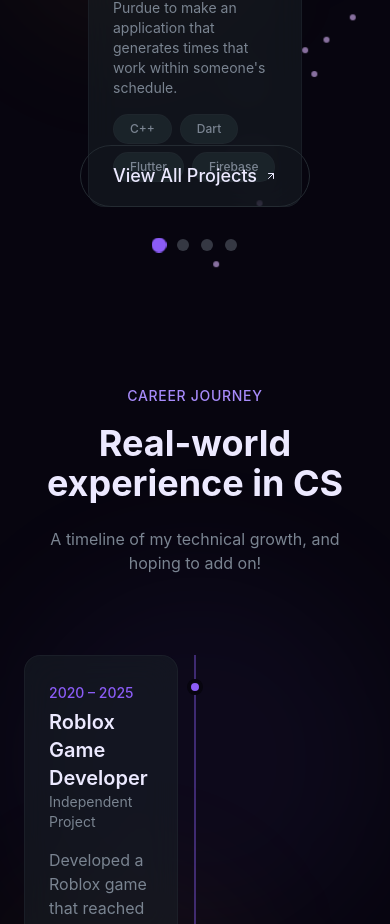
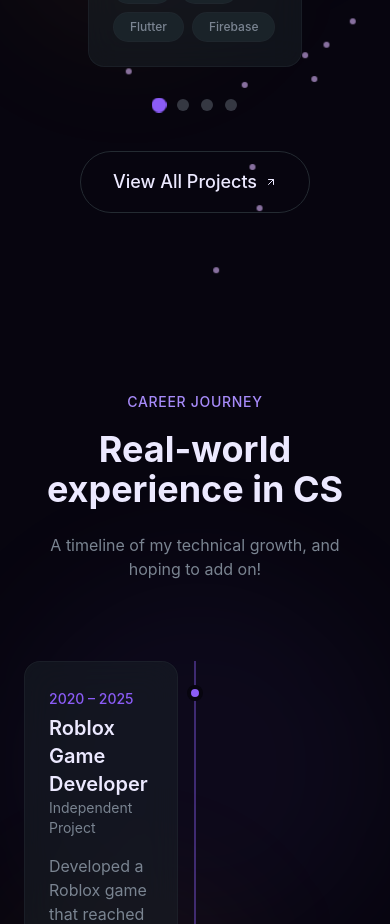
Before and after one commit to akinnisten/personal-portfolio, a React (Vite) app: page / in a window 390 px wide. Shown: the part 3988-4912 px from the top of the page. Built offline with nearby package versions, Linux system fonts and the light colour scheme.

Commit message:
mobile fixes and pic quality

```diff
--- a/src/sections/Projects.jsx
+++ b/src/sections/Projects.jsx
@@ -35,6 +35,7 @@ const projects = [
             "Created a fictional company with a group of five, NetLink, that incorporated topologies, documentation, pricing.",
         image: "/Picture1.png",
         objectFit: "contain",
+        imageHeight: "h-40",
         tags: ["PuTTy", "Collaboration", "TCP/IP Protocols", "VMWare"],
         link: "https://docs.google.com/document/d/1H8KvXB02C2DRoeBA4mo48ivQSoQQ25Om/preview",
     },
@@ -106,7 +107,7 @@ export const Projects = () => {
                 </div>
 
                 {/* Carousel */}
-                <div className="max-w-2xl mx-auto h-140">
+                <div className="max-w-2xl mx-auto">
                     <div className="flex items-center gap-4 md:gap-6">
                         {/* Left Arrow */}
                         <button
@@ -122,7 +123,7 @@ export const Projects = () => {
                             <ScrollReveal className="duration-1500">
                                 <div className="group glass rounded-2xl overflow-hidden animate-fade-in">
                                     {/* Image */}
-                                    <div className="relative overflow-hidden h-64 bg-surface">
+                                    <div className={'relative overflow-hidden ${project.imageHeight || "h-64"} bg-surface'}>
                                         <img
                                             src={project.image}
                                             alt={project.title}
@@ -202,7 +203,7 @@ export const Projects = () => {
                     </div>
                 </div>
 
-                <div className="text-center animate-fade-in animation-delay-500">
+                <div className="text-center animate-fade-in animation-delay-500 mt-10">
                     <div className="inline-block" onClick={() => setShowModal(true)}>
                         <AnimatedBorderButton>
                             View All Projects
```
Also changed, not shown: public/calendar-app.png (deleted), public/movie-theater-demo.png.
